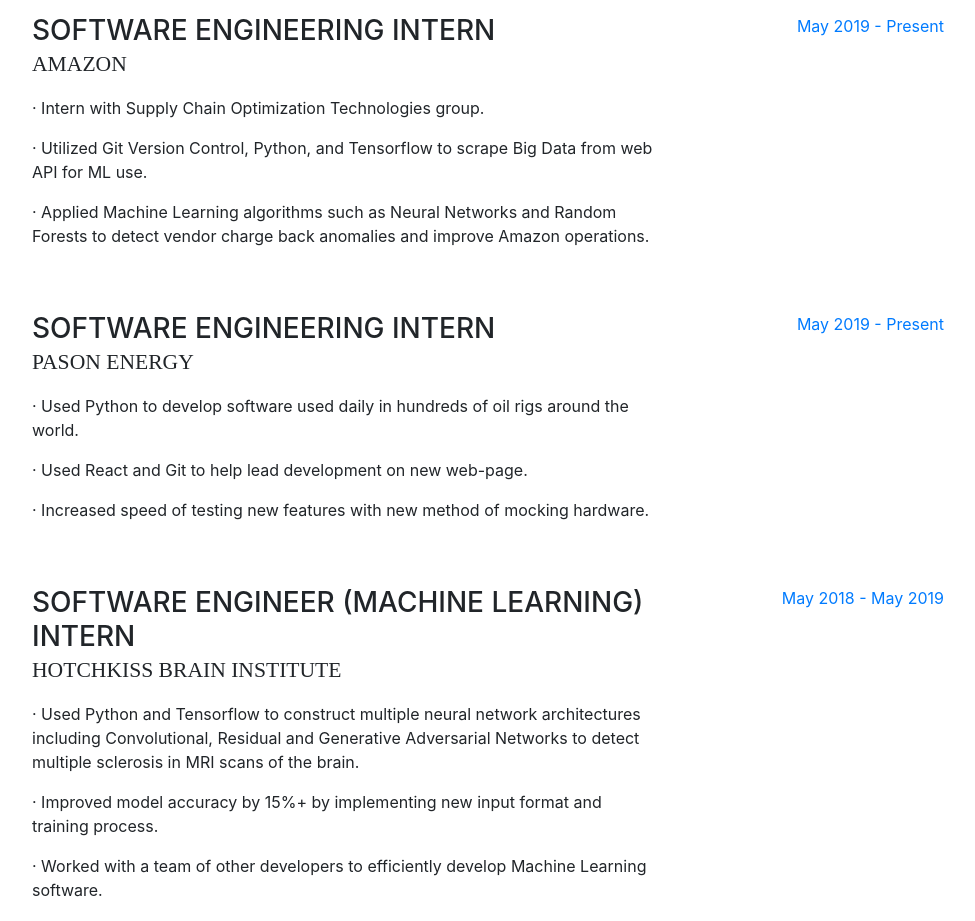
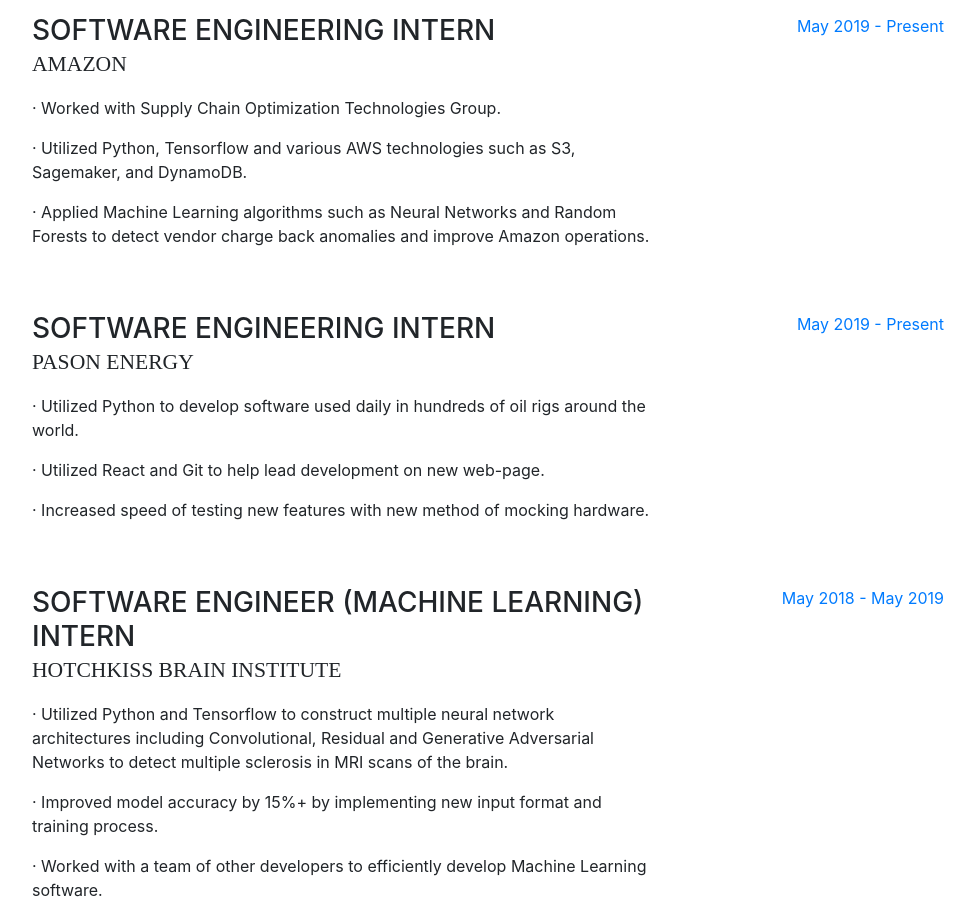
Before and after one commit to SunnyNagam/sunnynagam.github.io, a website with bundled scripts: page index.html in a window 1280 px wide. Shown: the part 920-1841 px from the top of the page, without its empty margins (288-1263 px from the left). Built offline with nearby package versions, Linux system fonts and the light colour scheme; a web font is replaced by a local one.

Commit message:
Amazon update again

```diff
--- a/index.html
+++ b/index.html
@@ -125,8 +125,8 @@
             <div class="resume-content mr-auto">
               <h3 class="mb-0">Software Engineering Intern</h3>
               <div class="subheading mb-3">Amazon</div>
-              <p>· Intern with Supply Chain Optimization Technologies group.</p>
-              <p>· Utilized Git Version Control, Python, and Tensorflow to scrape Big Data from web API for ML use.</p>
+              <p>· Worked with Supply Chain Optimization Technologies Group.</p>
+              <p>· Utilized Python, Tensorflow and various AWS technologies such as S3, Sagemaker, and DynamoDB.</p>
               <p>· Applied Machine Learning algorithms such as Neural Networks and Random Forests to detect vendor charge back anomalies and improve Amazon operations.</p>
             </div>
             <div class="resume-date text-md-right">
@@ -138,8 +138,8 @@
             <div class="resume-content mr-auto">
               <h3 class="mb-0">Software Engineering Intern</h3>
               <div class="subheading mb-3">Pason Energy</div>
-              <p>· Used Python to develop software used daily in hundreds of oil rigs around the world.</p>
-              <p>· Used React and Git to help lead development on new web-page.</p>
+              <p>· Utilized Python to develop software used daily in hundreds of oil rigs around the world.</p>
+              <p>· Utilized React and Git to help lead development on new web-page.</p>
               <p>· Increased speed of testing new features with new method of mocking hardware.</p>
             </div>
             <div class="resume-date text-md-right">
@@ -151,7 +151,7 @@
             <div class="resume-content mr-auto">
               <h3 class="mb-0">Software Engineer (Machine Learning) Intern</h3>
               <div class="subheading mb-3">Hotchkiss Brain Institute</div>
-              <p>· Used Python and Tensorflow to construct multiple neural network architectures including Convolutional, Residual and Generative Adversarial Networks to detect multiple sclerosis in MRI scans of the brain.</p>
+              <p>· Utilized Python and Tensorflow to construct multiple neural network architectures including Convolutional, Residual and Generative Adversarial Networks to detect multiple sclerosis in MRI scans of the brain.</p>
               <p>· Improved model accuracy by 15%+ by implementing new input format and training process.</p>
               <p>· Worked with a team of other developers to efficiently develop Machine Learning software.</p>
             </div>
```
Also changed, not shown: 1 other file.
